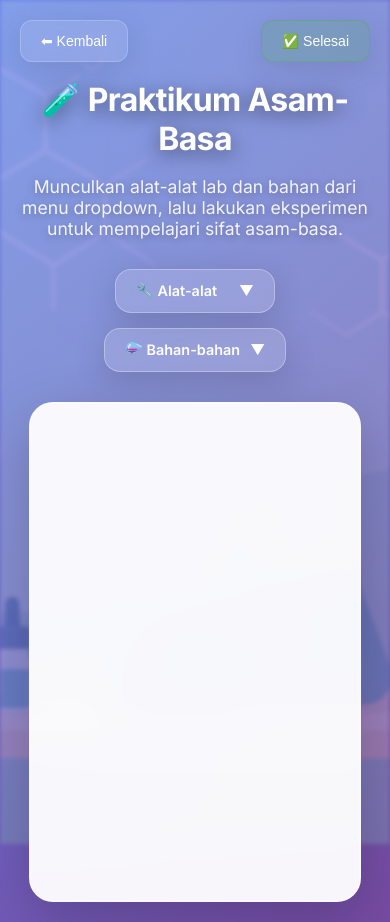
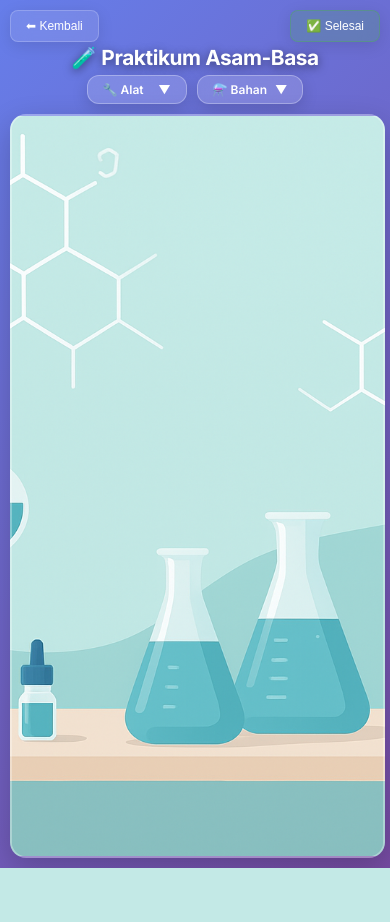
Before and after one commit to BintangPrasetyo95/edulab, a PHP site: page /praktikum.html in a window 390 px wide. After the commit the page ends 868 px from the top, so only its background shows below. Run offline with PHP 8.4, Linux system fonts and the light colour scheme.

Commit message:
Praktikum - UI Update

```diff
--- a/assets/praktikum.css
+++ b/assets/praktikum.css
@@ -8,47 +8,35 @@ body {
     font-family: 'Inter', -apple-system, BlinkMacSystemFont, sans-serif;
     background: linear-gradient(135deg, #667eea 0%, #764ba2 100%);
     margin: 0;
-    padding: 20px;
+    padding: 10px;
     min-height: 100vh;
     position: relative;
     overflow-x: hidden;
 }
 
-/* Background image with blur */
-body::before {
-    content: '';
-    position: fixed;
-    top: 0;
-    left: 0;
-    width: 100%;
-    height: 100%;
-    background: url('./assets/images/BG-Lab.png') center/cover no-repeat, linear-gradient(135deg, #667eea 0%, #764ba2 100%);
-    filter: blur(2px);
-    z-index: -1;
-    opacity: 0.3;
-}
-
+/* Header buttons - smaller and more compact */
 .header-buttons {
     position: absolute;
-    top: 20px;
-    left: 20px;
-    right: 20px;
+    top: 10px;
+    left: 10px;
+    right: 10px;
     display: flex;
     justify-content: space-between;
     z-index: 100;
 }
 
-.back-button, .finish-button {
-    padding: 12px 20px;
+.back-button,
+.finish-button {
+    padding: 8px 15px;
     backdrop-filter: blur(10px);
     color: white;
     border: 1px solid rgba(255, 255, 255, 0.2);
-    border-radius: 12px;
+    border-radius: 8px;
     cursor: pointer;
-    font-size: 14px;
+    font-size: 12px;
     font-weight: 500;
     transition: all 0.3s cubic-bezier(0.4, 0, 0.2, 1);
-    box-shadow: 0 8px 32px rgba(0, 0, 0, 0.1);
+    box-shadow: 0 4px 16px rgba(0, 0, 0, 0.1);
 }
 
 .back-button {
@@ -68,34 +56,27 @@ body::before {
 
 .finish-button:hover {
     background: rgba(76, 175, 80, 0.3);
-    transform: translateY(-2px);
-    box-shadow: 0 12px 40px rgba(76, 175, 80, 0.2);
+    transform: translateY(-1px);
+    box-shadow: 0 8px 20px rgba(76, 175, 80, 0.2);
 }
 
+/* Compact title */
 h1 {
     text-align: center;
     color: white;
-    font-size: 2.5rem;
+    font-size: 1.5rem;
     font-weight: 700;
-    margin: 60px 0 10px 0;
-    text-shadow: 0 4px 20px rgba(0, 0, 0, 0.5);
+    margin: 40px 0 5px 0;
+    text-shadow: 0 2px 10px rgba(0, 0, 0, 0.5);
     letter-spacing: -0.02em;
 }
 
-.instructions {
-    text-align: center;
-    color: rgba(255, 255, 255, 0.9);
-    margin-bottom: 30px;
-    font-size: 1.1rem;
-    font-weight: 400;
-    text-shadow: 0 2px 10px rgba(0, 0, 0, 0.3);
-}
-
+/* Compact dropdown container */
 .dropdown-container {
     display: flex;
     justify-content: center;
-    gap: 30px;
-    margin-bottom: 30px;
+    gap: 15px;
+    margin-bottom: 15px;
     flex-wrap: wrap;
 }
 
@@ -105,28 +86,28 @@ h1 {
 }
 
 .dropdown-button {
-    padding: 15px 30px;
+    padding: 8px 20px;
     background: rgba(255, 255, 255, 0.15);
     backdrop-filter: blur(15px);
     color: white;
     border: 1px solid rgba(255, 255, 255, 0.3);
     cursor: pointer;
-    border-radius: 16px;
+    border-radius: 12px;
     font-weight: 600;
-    font-size: 1rem;
+    font-size: 0.85rem;
     transition: all 0.4s cubic-bezier(0.4, 0, 0.2, 1);
-    box-shadow: 0 8px 32px rgba(0, 0, 0, 0.15);
-    min-width: 180px;
+    box-shadow: 0 4px 16px rgba(0, 0, 0, 0.15);
+    min-width: 120px;
     display: flex;
     align-items: center;
     justify-content: space-between;
-    gap: 10px;
+    gap: 8px;
 }
 
 .dropdown-button:hover {
     background: rgba(255, 255, 255, 0.25);
-    transform: translateY(-3px) scale(1.02);
-    box-shadow: 0 16px 48px rgba(0, 0, 0, 0.25);
+    transform: translateY(-2px) scale(1.02);
+    box-shadow: 0 8px 24px rgba(0, 0, 0, 0.25);
 }
 
 .dropdown-content {
@@ -188,21 +170,40 @@ h1 {
     transform: rotate(180deg);
 }
 
+/* Main lab table - much larger and with blurred background */
 #lab-table {
-    width: 900px;
-    height: 600px;
+    width: calc(100vw - 20px);
+    height: calc(100vh - 120px);
     border: 2px solid rgba(255, 255, 255, 0.3);
-    background: rgba(255, 255, 255, 0.95);
-    backdrop-filter: blur(20px);
+    background: url('./images/BG-Lab.png') center/cover no-repeat;
+    background-color: rgba(255, 255, 255, 0.05);
     position: relative;
     margin: 0 auto;
     overflow: visible;
-    border-radius: 24px;
-    box-shadow: 0 20px 60px rgba(0, 0, 0, 0.2);
+    border-radius: 16px;
+    box-shadow: 0 10px 30px rgba(0, 0, 0, 0.2);
     transition: all 0.3s ease;
 }
 
-/* Modal overlay */
+#lab-table::before {
+    content: '';
+    position: absolute;
+    top: 0;
+    left: 0;
+    right: 0;
+    bottom: 0;
+    background: url('./images/BG-Lab.png') bottom/cover no-repeat;
+    filter: brightness(100%);
+    border-radius: 14px;
+    z-index: 1;
+}
+
+#lab-table>* {
+    position: relative;
+    z-index: 2;
+}
+
+/* Modal styles - keep existing modal styles */
 .modal-overlay {
     position: fixed;
     top: 0;
@@ -703,36 +762,49 @@ h1 {
 /* Responsive design */
 @media (max-width: 1000px) {
     #lab-table {
-        width: 95%;
-        max-width: 800px;
-        height: 500px;
+        width: calc(100vw - 15px);
+        height: calc(100vh - 100px);
     }
 
     h1 {
-        font-size: 2rem;
+        font-size: 1.3rem;
+        margin: 35px 0 5px 0;
     }
 
     .dropdown-container {
-        gap: 15px;
+        gap: 10px;
+        margin-bottom: 10px;
     }
 
     .dropdown-button {
-        padding: 12px 20px;
-        font-size: 0.9rem;
-        min-width: 160px;
+        padding: 6px 15px;
+        font-size: 0.75rem;
+        min-width: 100px;
     }
 
     .modal {
         max-width: 95%;
-        margin: 20px;
+        margin: 15px;
         padding: 20px;
     }
 
     .modal h2 {
-        font-size: 1.5rem;
+        font-size: 1.3rem;
     }
 
     .modal ol {
-        font-size: 0.9rem;
+        font-size: 0.85rem;
+    }
+
+    .tool {
+        transform: scale(0.75);
+    }
+
+    .tool:hover {
+        transform: scale(0.8) translateY(-2px);
+    }
+
+    .tool:active {
+        transform: scale(0.7);
     }
 }
--- a/assets/praktikum.js
+++ b/assets/praktikum.js
@@ -1,48 +1,8 @@
 let toolCount = 0;
 let selectedTarget = null;
-let currentLanguage = 'indonesian'; // Default language
 
 // Language translations
 const translations = {
-    english: {
-        beaker: 'Beaker',
-        pipette: 'Pipet',
-        litmusPaper: 'Litmus Paper',
-        acid: 'Acid',
-        base: 'Base',
-        indicator: 'Indicator',
-        shake: '🔄 Shake',
-        empty: '🗑️ Empty',
-        select: '🎯 Select',
-        pour: '💧 Pour',
-        hide: '❌ Hide',
-        use: '🧪 Use',
-        // Pipette specific
-        suckLiquid: '📥 Suck Liquid',
-        releaseLiquid: '📤 Release',
-        // Litmus specific
-        testPH: '🧪 Test pH',
-        dipInLiquid: '🌊 Dip in Liquid',
-        summoned: 'summoned successfully!',
-        shaken: 'Tool shaken!',
-        emptied: 'Container emptied!',
-        selected: 'Selected',
-        asTarget: 'as target',
-        selectDifferent: 'Select a different target first!',
-        sourceEmpty: 'Source container is empty!',
-        onlyBeaker: 'Can only pour into Beaker!',
-        indicatorAdded: 'Indicator added - shake to see reaction!',
-        pouredSuccess: 'Poured successfully! New pH:',
-        pipetteCollected: 'Pipette collected liquid!',
-        pipetteEmpty: 'Pipette is empty!',
-        pipetteDelivered: 'Pipette delivered liquid!',
-        litmusUsed: 'Litmus paper used! pH:',
-        litmusNoLiquid: 'No liquid to test!',
-        languageToggle: '🌐 Language',
-        selectSourceFirst: 'Select source container first!',
-        selectTargetFirst: 'Select target container first!'
-    },
-    indonesian: {
     beaker: 'Gelas Kimia',
     pipette: 'Pipet',
     litmusPaper: 'Kertas Lakmus',
@@ -55,10 +15,8 @@ const translations = {
     pour: '💧 Tuang',
     hide: '❌ Sembunyikan',
     use: '🧪 Gunakan',
-        // Pipette specific
     suckLiquid: '📥 Sedot Cairan',
     releaseLiquid: '📤 Keluarkan',
-        // Litmus specific
     testPH: '🧪 Tes pH',
     dipInLiquid: '🌊 Celup ke Cairan',
     summoned: 'berhasil dipanggil!',
@@ -76,14 +34,12 @@ const translations = {
     pipetteDelivered: 'Pipet menyalurkan cairan!',
     litmusUsed: 'Kertas lakmus digunakan! pH:',
     litmusNoLiquid: 'Tidak ada cairan untuk diuji!',
-        languageToggle: '🌐 Bahasa',
     selectSourceFirst: 'Pilih wadah sumber dulu!',
     selectTargetFirst: 'Pilih wadah target dulu!'
-    }
 };
 
 function getText(key) {
-    return translations[currentLanguage][key] || key;
+    return translations[key] || key;
 }
 
 // Dropdown functionality
@@ -142,7 +98,7 @@ function showToast(message, type = 'success') {
     setTimeout(() => {
         toast.classList.remove('show');
         setTimeout(() => toast.remove(), 400);
-    }, 3000);
+    }, 2500);
 }
 
 function summonTool(type) {
@@ -150,9 +106,11 @@ function summonTool(type) {
     tool.className = 'tool';
     tool.id = 'tool-' + toolCount;
 
-    // Normal random spawning without any Y adjustment
-    const randomLeft = Math.random() * 700;
-    const randomTop = Math.random() * 450;
+    // Random spawning within the lab table
+    const labTable = document.getElementById('lab-table');
+    const labRect = labTable.getBoundingClientRect();
+    const randomLeft = Math.random() * (labRect.width - 150);
+    const randomTop = Math.random() * (labRect.height - 200);
 
     tool.style.left = randomLeft + 'px';
     tool.style.top = randomTop + 'px';
@@ -160,7 +118,7 @@ function summonTool(type) {
     tool.dataset.ph = getInitialPh(type);
     tool.dataset.volume = getInitialVolume(type);
 
-    toolCount++; // Increment after using
+    toolCount++;
 
     if (type === 'Beaker') {
         tool.classList.add('beaker');
@@ -177,7 +135,7 @@ function summonTool(type) {
         tool.dataset.collected = 'false';
         tool.dataset.collectedPh = '7';
         tool.innerHTML = `
-            <div class="pipette-body" style="transform: scale(1.3);">
+            <div class="pipette-body" style="transform: scale(1.2);">
                 <div class="pipette-bulb"></div>
                 <div class="pipette-tube"></div>
                 <div class="pipette-tip"></div>
@@ -188,15 +146,15 @@ function summonTool(type) {
     } else if (type === 'Litmus Paper') {
         tool.classList.add('litmus-paper');
         tool.innerHTML = `
-            <div class="litmus-handle" style="height: 60px; background: #8B4513;"></div>
-            <div class="litmus-body" style="width: 25px; height: 80px; background: linear-gradient(to right, #ff6b6b 0%, #feca57 50%, #48dbfb 100%); border-radius: 3px; position: relative; top: -5px;"></div>
+            <div class="litmus-handle"></div>
+            <div class="litmus-body"></div>
             <div class="tool-name">${getText('litmusPaper')}</div>
         `;
     } else {
         tool.classList.add('bottle');
         const labelText = type.includes('Acid') ? 'HCl\npH 2' :
             type.includes('Base') ? 'NaOH\npH 12' :
-                'C₂₀H₁₄O₄\nIndikator';
+                'Indikator';
         const displayName = type.includes('Acid') ? getText('acid') :
             type.includes('Base') ? getText('base') : getText('indicator');
         tool.innerHTML = `
@@ -240,7 +198,7 @@ function summonTool(type) {
 
     // Add click event to toggle buttons
     tool.addEventListener('click', function (e) {
-        if (e.target.closest('.tool-buttons')) return; // Don't toggle if clicking buttons
+        if (e.target.closest('.tool-buttons')) return;
         e.stopPropagation();
         tool.classList.toggle('show-buttons');
     });
@@ -248,22 +206,22 @@ function summonTool(type) {
     tool.draggable = true;
     tool.ondragstart = (e) => {
         e.dataTransfer.setData('text/plain', tool.id);
-        tool.style.transform = 'scale(0.95) rotate(5deg)';
+        tool.style.transform = 'scale(0.75) rotate(3deg)';
     };
 
     tool.ondragend = (e) => {
-        tool.style.transform = '';
+        tool.style.transform = 'scale(0.85)';
     };
 
     document.getElementById('lab-table').appendChild(tool);
 
     // Add entrance animation
     tool.style.opacity = '0';
-    tool.style.transform = 'scale(0.5) translateY(-50px)';
+    tool.style.transform = 'scale(0.4) translateY(-30px)';
     setTimeout(() => {
-        tool.style.transition = 'all 0.5s cubic-bezier(0.4, 0, 0.2, 1)';
+        tool.style.transition = 'all 0.4s cubic-bezier(0.4, 0, 0.2, 1)';
         tool.style.opacity = '1';
-        tool.style.transform = 'scale(1) translateY(0)';
+        tool.style.transform = 'scale(0.85) translateY(0)';
     }, 100);
 
     showToast(`✨ ${type} ${getText('summoned')}`);
@@ -546,21 +504,18 @@ labTable.ondrop = (e) => {
     const tool = document.getElementById(id);
     const rect = labTable.getBoundingClientRect();
 
-    // Extract tool number from ID (e.g., "tool-2" -> 2)
     const toolNumber = parseInt(id.split('-')[1]);
-
-    // Calculate position with progressive Y adjustment based on tool ID
     const newLeft = e.clientX - rect.left - 40;
     const baseTop = e.clientY - rect.top - 60;
-    const adjustedTop = baseTop - (toolNumber * 100); // Apply -100px per tool number
+    const adjustedTop = baseTop - (toolNumber * 80);
 
     tool.style.left = newLeft + 'px';
     tool.style.top = adjustedTop + 'px';
 
     // Add drop animation
-    tool.style.transform = 'scale(1.1)';
+    tool.style.transform = 'scale(0.95)';
     setTimeout(() => {
-        tool.style.transform = '';
+        tool.style.transform = 'scale(0.85)';
     }, 200);
 };
 
--- a/praktikum.html
+++ b/praktikum.html
@@ -16,16 +16,15 @@
         <button class="finish-button" onclick="showPostLabModal()">✅ Selesai</button>
     </div>
 
+    <!-- Title -->
     <h1>🧪 Praktikum Asam-Basa</h1>
-    <p class="instructions">Munculkan alat-alat lab dan bahan dari menu dropdown, lalu lakukan eksperimen untuk
-        mempelajari sifat asam-basa.</p>
 
     <!-- Dropdown containers -->
     <div class="dropdown-container">
         <!-- Tools dropdown -->
         <div class="dropdown" id="toolsDropdown">
             <div class="dropdown-button" onclick="toggleDropdown('toolsDropdown')">
-                🔧 Alat-alat
+                🔧 Alat
                 <span class="dropdown-arrow">▼</span>
             </div>
             <div class="dropdown-content">
@@ -38,12 +37,12 @@
         <!-- Materials dropdown -->
         <div class="dropdown" id="materialsDropdown">
             <div class="dropdown-button" onclick="toggleDropdown('materialsDropdown')">
-                ⚗️ Bahan-bahan
+                ⚗️ Bahan
                 <span class="dropdown-arrow">▼</span>
             </div>
             <div class="dropdown-content">
-                <button onclick="summonTool('Acid Bottle')">🔴 Larutan Asam (pH 2)</button>
-                <button onclick="summonTool('Base Bottle')">🔵 Larutan Basa (pH 12)</button>
+                <button onclick="summonTool('Acid Bottle')">🔴 Larutan Asam</button>
+                <button onclick="summonTool('Base Bottle')">🔵 Larutan Basa</button>
                 <button onclick="summonTool('Indicator Bottle')">🟣 Indikator</button>
             </div>
         </div>
```
Also changed, not shown: other parts of assets/praktikum.css (+234 -175 lines). Lines whose indentation alone changed are shown as unchanged.
